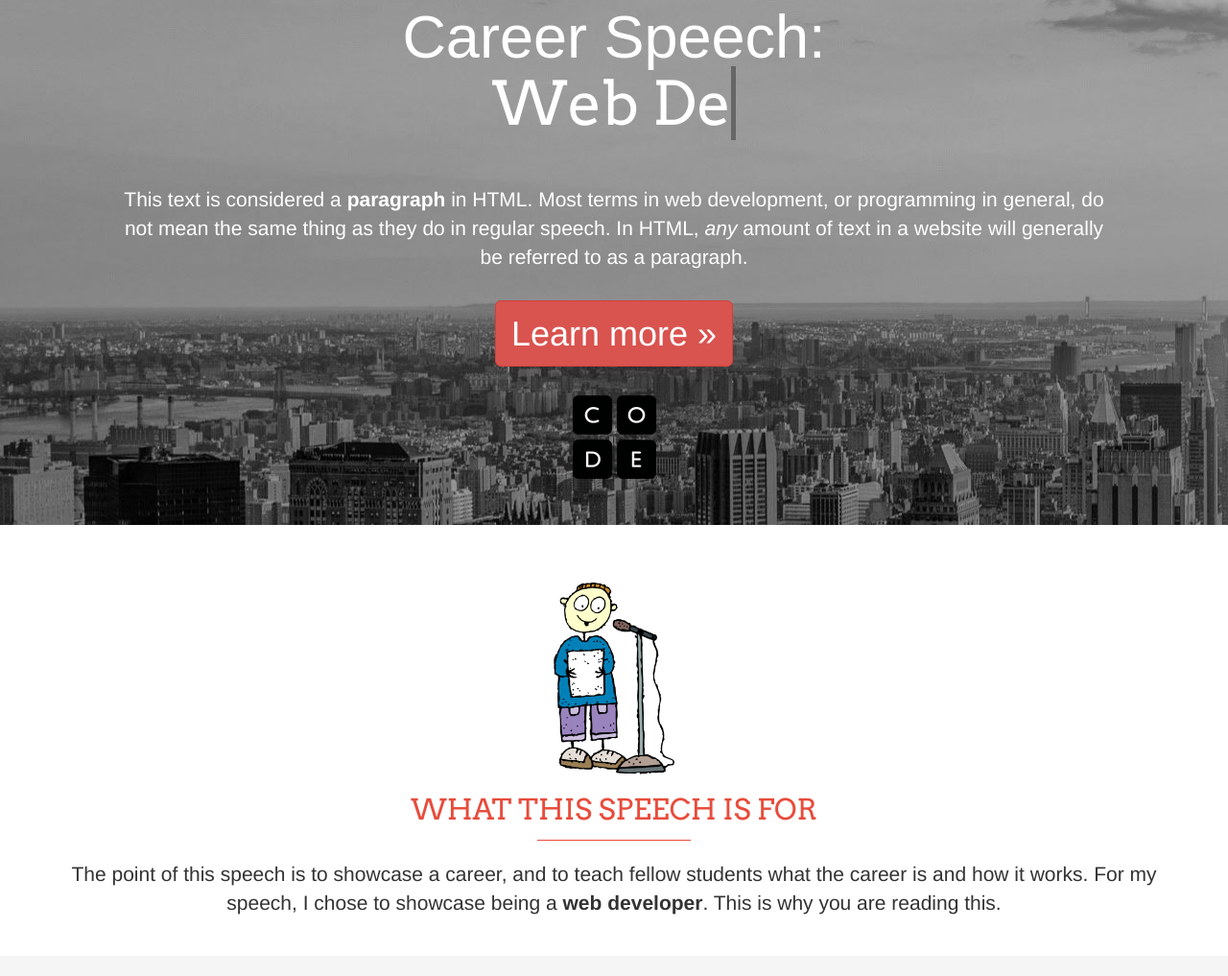
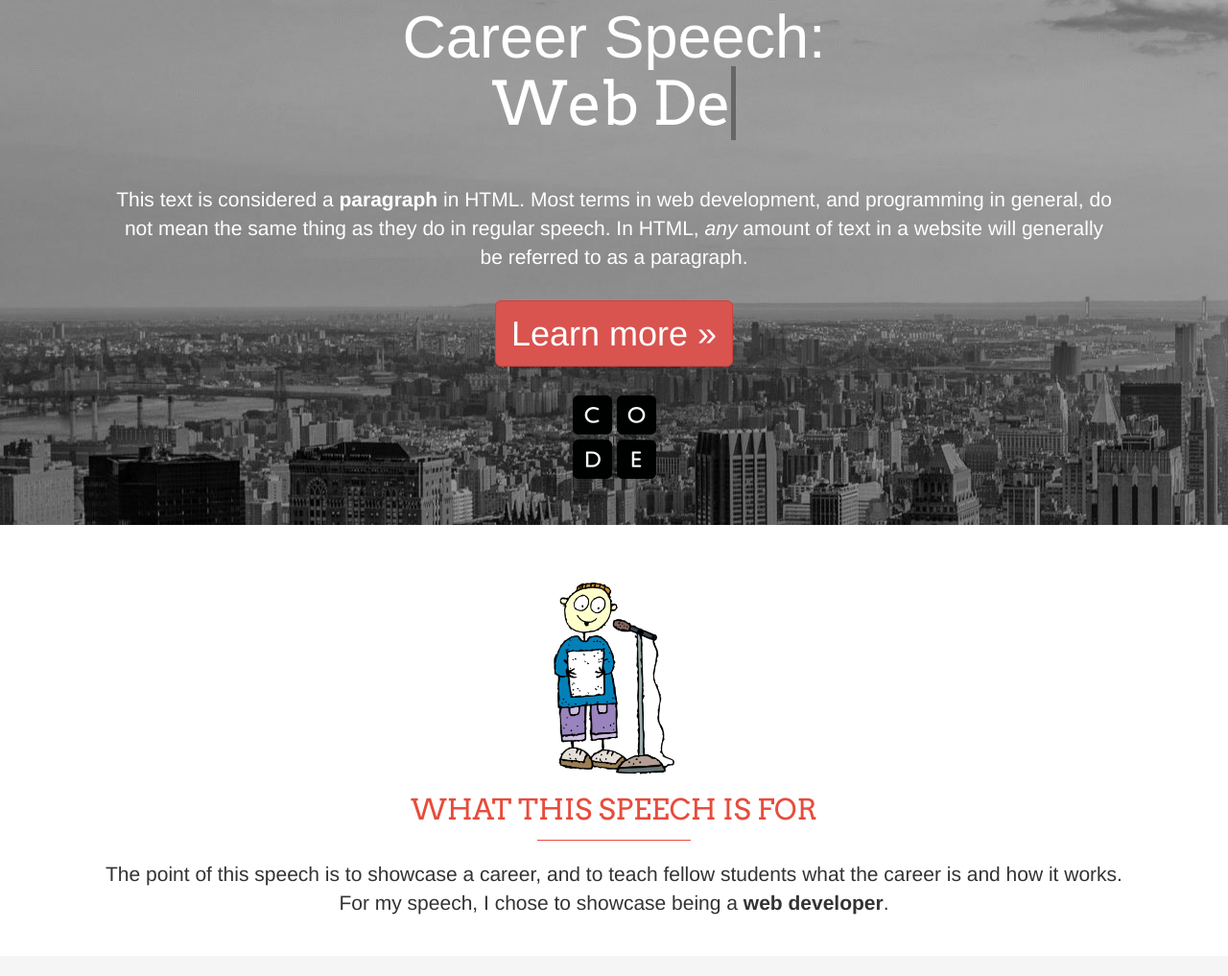
Before and after one commit to hsbobeck/hsbobeck.github.io, a plain HTML site: page index.html in a window 1280 px wide. Shown: the part 95-1112 px from the top of the page at 96% size. Drawn offline with nearby package versions, Linux system fonts and the light colour scheme.

Commit message:
More small text edits

```diff
--- a/index.html
+++ b/index.html
@@ -63,7 +63,7 @@
                   data-rotate='[ "Developer", "Designer" ]'>
               </span>
           </h1>
-          <p>This text is considered a <strong>paragraph</strong> in HTML. Most terms in web development, or programming in general, do not mean the same thing as they do in regular speech. In HTML, <em>any</em> amount of text in a website will generally be referred to as a paragraph. </p>
+          <p>This text is considered a <strong>paragraph</strong> in HTML. Most terms in web development, and programming in general, do not mean the same thing as they do in regular speech. In HTML, <em>any</em> amount of text in a website will generally be referred to as a paragraph. </p>
         <p><a  href="http://www.w3schools.com/tags/tag_p.asp" class="btn btn-danger btn-lg" role="button" target="_blank">Learn more &raquo;</a></p>
         <img src="images/code.png" title="Code.org logo" alt="Code.org">
       </div>
@@ -74,7 +74,7 @@
         <img src="images/speech.png" alt="<the picture didn't load>" height="200px">
         <h2>WHAT THIS SPEECH IS FOR</h2>
         <hr>
-          <p>The point of this speech is to showcase a career, and to teach fellow students what the career is and how it works. For my speech, I chose to showcase being a <strong>web developer</strong>. This is why you are reading this.</p>
+          <p>The point of this speech is to showcase a career, and to teach fellow students what the career is and how it works.<br>For my speech, I chose to showcase being a <strong>web developer</strong>.</p>
       </div>
     </div>
 
```
